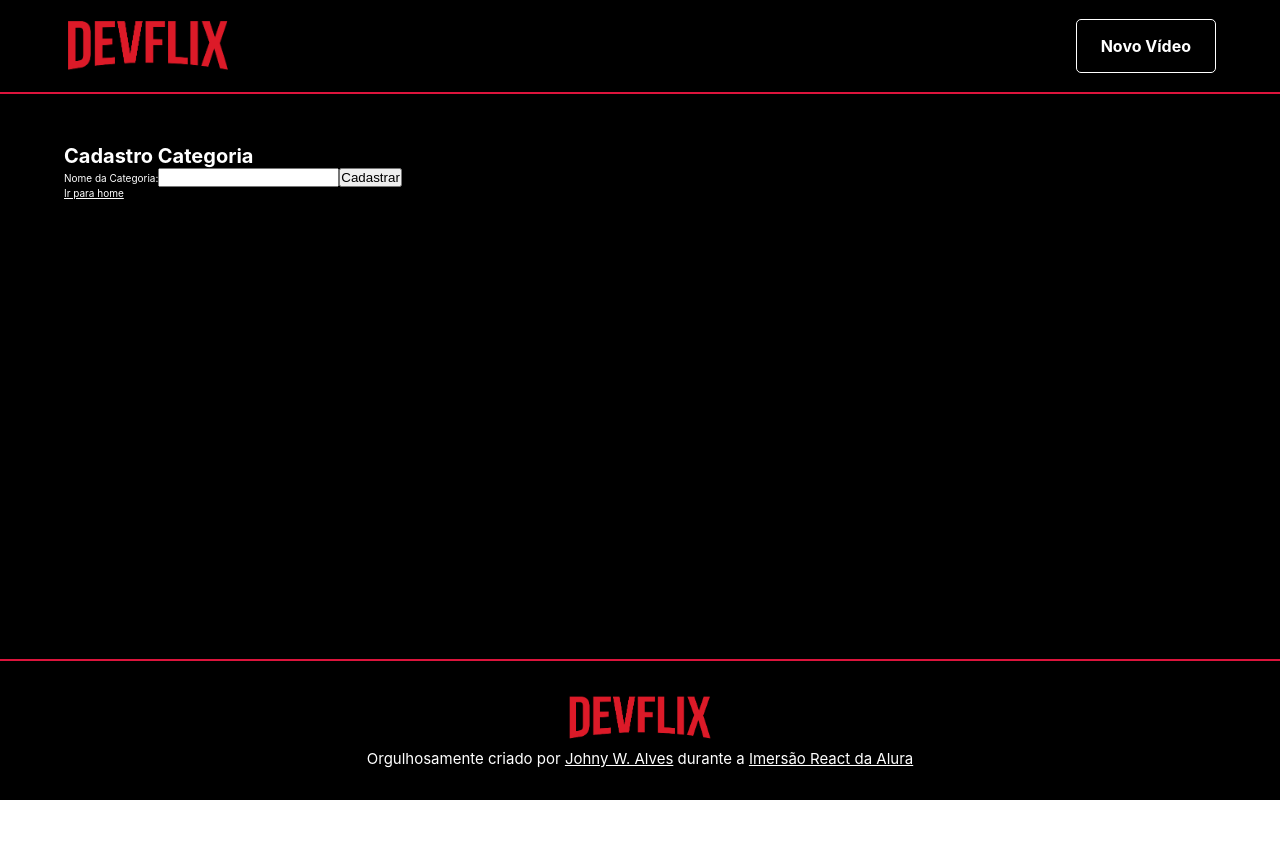
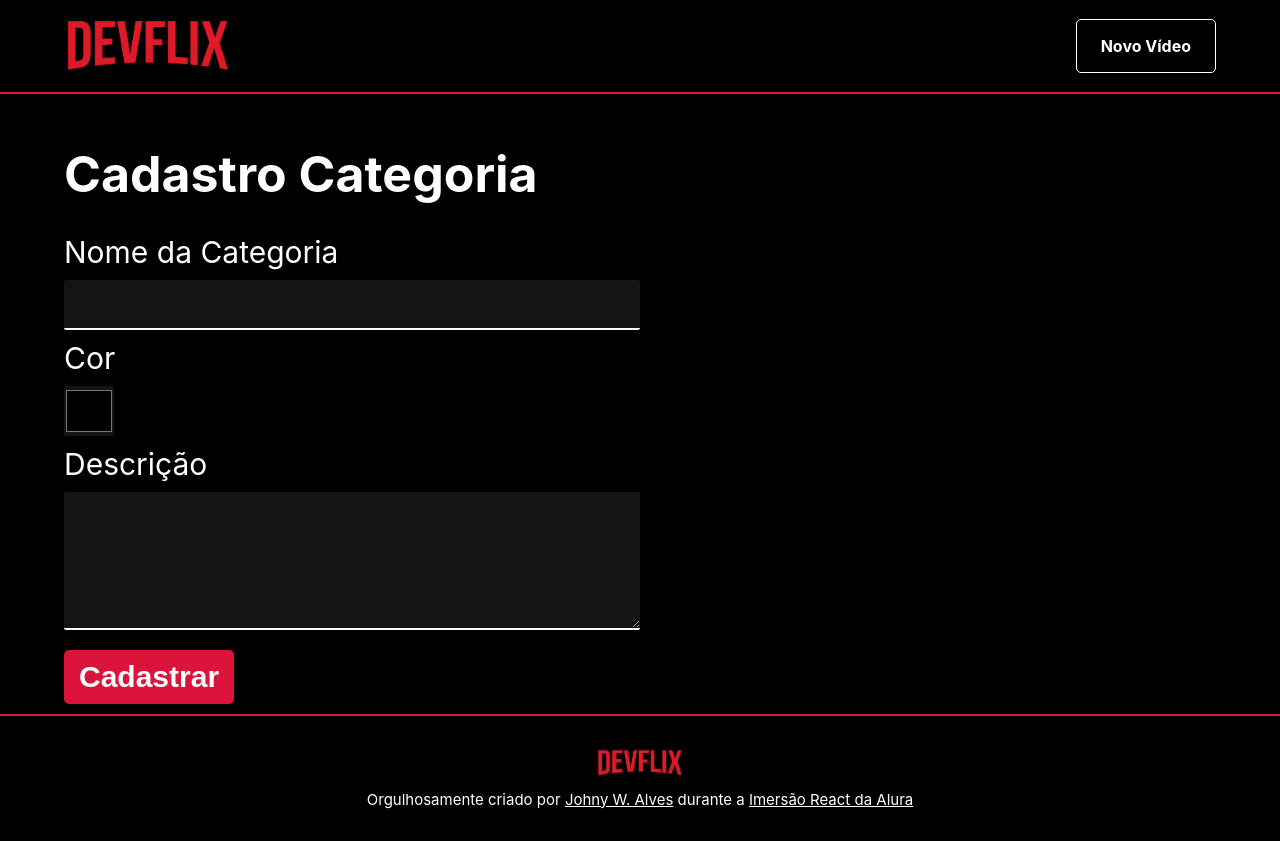
Before and after one commit to johnywalves/devflix, a Next.js app: page /cadastro/categoria in a window 1280 px wide. Before the commit the page ends 800 px from the top, so only its background shows below. Built offline with nearby package versions, Linux system fonts and the light colour scheme.

Commit message:
:art: Aplicação de interface para o formulário de categorias

```diff
--- a/src/components/Footer/styles.tsx
+++ b/src/components/Footer/styles.tsx
@@ -18,6 +18,6 @@ export const FooterBase = styled.footer`
 
 export const Logo = styled.img`
   width: auto;
-  height: 5rem;
-  margin-bottom: 0.25rem;
+  height: 3rem;
+  margin-bottom: 0.75rem;
 `
--- /dev/null
+++ b/src/components/FormCategoria/index.tsx
@@ -0,0 +1,52 @@
+import styled from 'styled-components'
+
+export const BoxForm = styled.div`
+  display: grid;
+  grid-template-columns: 50% 50%;
+
+  @media (max-width: 800px) {
+    grid-template-columns: 100%;
+  }
+`
+
+export const Formulario = styled.form`
+  display: flex;
+  flex-wrap: wrap;
+  flex-direction: column;
+`
+
+export const Listagem = styled.ul`
+  margin-left: 3rem;
+  list-style-type: none;
+  font-size: 1.75rem;
+
+  li {
+    display: flex;
+    flex-direction: row;
+    align-items: flex-end;
+  }
+
+  span {
+    font-size: 2.5rem;
+    font-weight: 700;
+    margin-right: 1rem;
+  }
+
+  @media (max-width: 800px) {
+    margin-left: 0;
+  }
+`
+
+type ColorProps = {
+  cor: string
+}
+
+export const Color = styled.div`
+  display: block;
+  height: 1.8rem;
+  width: 1.8rem;
+  border-radius: 50%;
+  border: 1px var(--white) solid;
+  background-color: ${({ cor }: ColorProps) => cor};
+  margin: auto 1.5rem auto 0;
+`
--- /dev/null
+++ b/src/components/FormField/index.tsx
@@ -0,0 +1,28 @@
+import React from 'react'
+
+import { Label } from './styles'
+
+type FormFieldProps = {
+  label: string
+  type: string
+  name: string
+  value?: string
+  onChange: (
+    event: React.ChangeEvent<HTMLInputElement & HTMLTextAreaElement>
+  ) => void
+}
+
+const FormField = ({ label, type, name, value, onChange }: FormFieldProps) => {
+  return (
+    <Label>
+      <p>{label}</p>
+      {type === 'textarea' ? (
+        <textarea value={value} name={name} rows={4} onChange={onChange} />
+      ) : (
+        <input type={type} value={value} name={name} onChange={onChange} />
+      )}
+    </Label>
+  )
+}
+
+export default FormField
--- /dev/null
+++ b/src/components/FormField/styles.tsx
@@ -0,0 +1,31 @@
+import styled from 'styled-components'
+
+export const Label = styled.label`
+  font-size: 3rem;
+  display: flex;
+  flex-direction: column;
+
+  p {
+    margin-bottom: 1rem;
+  }
+
+  input,
+  textarea {
+    appearance: none;
+    background-color: var(--backgroundInput);
+    font-size: 3rem;
+    color: var(--white);
+    border: none;
+    border-radius: 0.25rem;
+    margin-bottom: 1rem;
+  }
+
+  input[type='text'],
+  textarea {
+    border-bottom: 2px var(--white) solid;
+  }
+
+  input {
+    height: 5rem;
+  }
+`
--- a/src/components/Layout/index.tsx
+++ b/src/components/Layout/index.tsx
@@ -6,15 +6,13 @@ import Footer from 'components/Footer'
 import { Main } from './styles'
 
 type LayoutProps = {
-  banner?: ReactNode
   children: ReactNode
 }
 
-const Layout = ({ banner, children }: LayoutProps) => {
+const Layout = ({ children }: LayoutProps) => {
   return (
     <>
       <Menu />
-      {banner}
       <Main>{children}</Main>
       <Footer />
     </>
--- a/src/components/Layout/styles.tsx
+++ b/src/components/Layout/styles.tsx
@@ -5,6 +5,26 @@ export const Main = styled.main`
   color: var(--white);
   flex: 1;
   padding: 5rem 5% 0;
+
+  h1 {
+    font-size: 5rem;
+    margin-bottom: 3rem;
+  }
+
+  button {
+    border: none;
+    border-radius: 0.5rem;
+    font-size: 3rem;
+    font-weight: 700;
+    padding: 1rem 1.5rem;
+    margin: 1rem 0;
+    background-color: var(--primary);
+    color: var(--white);
+
+    &:hover {
+      cursor: pointer;
+    }
+  }
 `
 
 export const MainHome = styled.main`
--- a/src/pages/cadastro/categoria.tsx
+++ b/src/pages/cadastro/categoria.tsx
@@ -1,22 +1,82 @@
-import Link from 'next/link'
+import React, { useState } from 'react'
 
 import Layout from 'components/Layout'
+import FormField from 'components/FormField'
+import { Formulario, BoxForm, Listagem, Color } from 'components/FormCategoria'
+
+type categoriaProps = {
+  nome?: string
+  descricao?: string
+  cor: string
+}
+
+const valoresIniciais: categoriaProps = {
+  nome: '',
+  descricao: '',
+  cor: ''
+}
 
 const CadastroCategoria = () => {
+  const [categorias, setCategorias] = useState<Array<categoriaProps>>([])
+  const [values, setValues] = useState<categoriaProps>(valoresIniciais)
+
+  const setValue = (chave: string, valor: string) => {
+    setValues({
+      ...values,
+      [chave]: valor
+    })
+  }
+
+  const handleChange = (event: React.ChangeEvent<HTMLInputElement>) => {
+    setValue(event.target.getAttribute('name') || '', event.target.value)
+  }
+
+  const handleSubmit = (event: React.FormEvent<HTMLFormElement>) => {
+    event.preventDefault()
+    setCategorias([...categorias, values])
+    setValues(valoresIniciais)
+  }
+
   return (
     <Layout>
       <h1>Cadastro Categoria</h1>
+      <BoxForm>
+        <Formulario onSubmit={handleSubmit}>
+          <FormField
+            label="Nome da Categoria"
+            type="text"
+            name="nome"
+            value={values.nome}
+            onChange={handleChange}
+          />
+          <FormField
+            label="Cor"
+            type="color"
+            name="cor"
+            value={values.cor}
+            onChange={handleChange}
+          />
+          <FormField
+            label="Descrição"
+            type="textarea"
+            name="descricao"
+            value={values.descricao}
+            onChange={handleChange}
+          />
+          <div>
+            <button>Cadastrar</button>
+          </div>
+        </Formulario>
 
-      <form>
-        <label>
-          Nome da Categoria:
-          <input type="text" />
-        </label>
-
-        <button>Cadastrar</button>
-      </form>
-
-      <Link href="/">Ir para home</Link>
+        <Listagem>
+          {categorias.map((categoria, indice) => (
+            <li key={indice}>
+              <Color cor={categoria.cor} />
+              <span>{categoria.nome}</span> {categoria.descricao}
+            </li>
+          ))}
+        </Listagem>
+      </BoxForm>
     </Layout>
   )
 }
--- a/src/styles/global.ts
+++ b/src/styles/global.ts
@@ -18,6 +18,7 @@ const GlobalStyles = createGlobalStyle`
         --frontEnd: #6BD1FF;
         --backEnd: #00C86F;
         --background: #141414;
+        --backgroundInput: #141414;
     }
 
     html {
```
